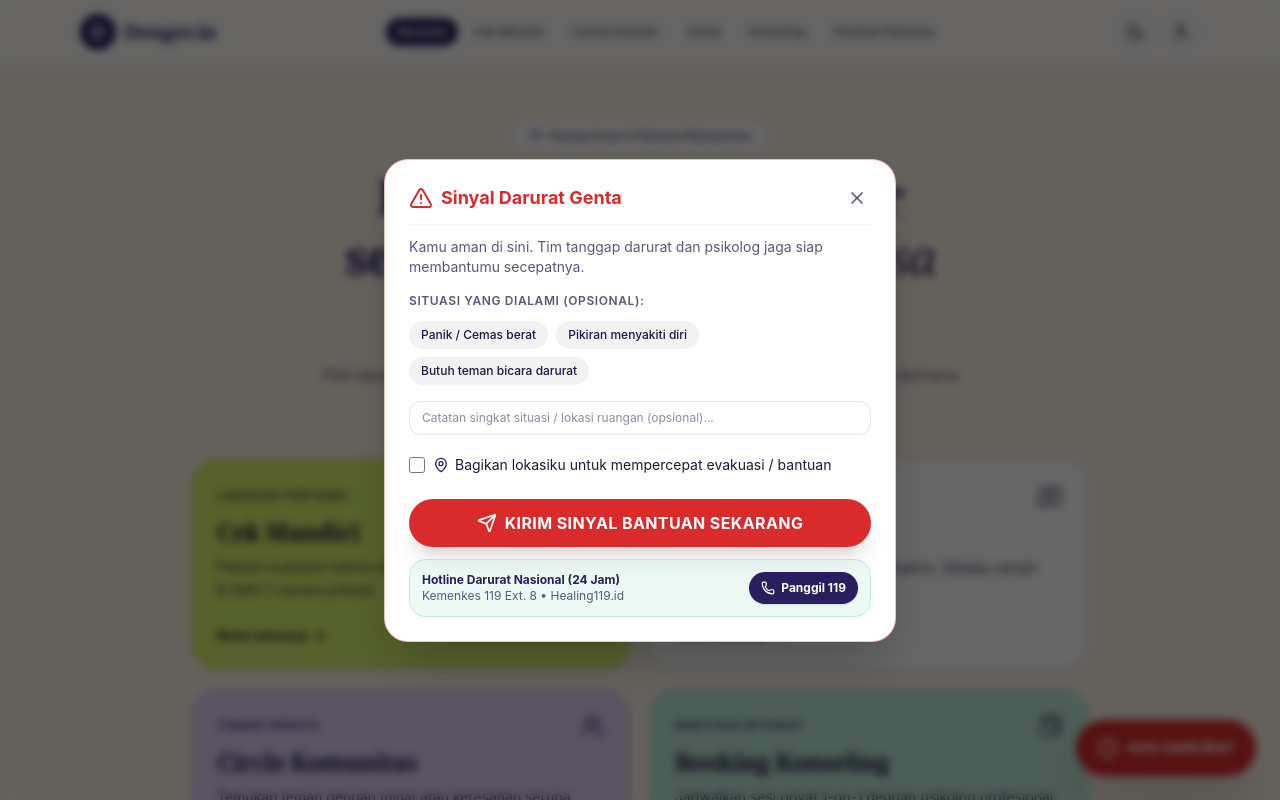
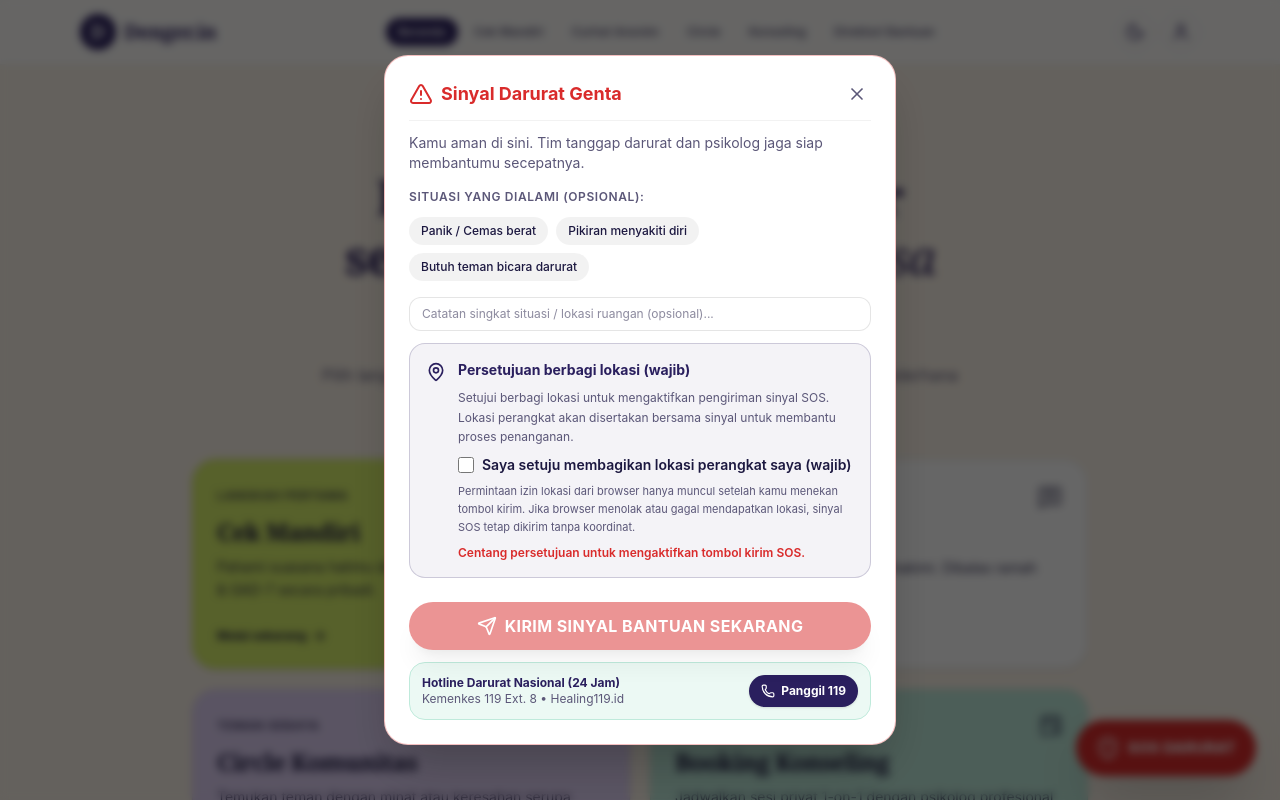
Before and after one commit to denger-in-apps/dia-frontend, a Next.js app: page / in a window 1280 px wide. Both pictures are taken after a click on the button "SOS DARURAT". Shown: the top 800 px of the page. Built offline with nearby package versions, Linux system fonts and the light colour scheme; no server answers; what openapi-fetch would draw is missing.

Commit message:
SCRUM-225 Menambahkan tampilan untuk berbagi lokasis darurat

```diff
--- a/src/components/genta/GentaConfirmSheet.tsx
+++ b/src/components/genta/GentaConfirmSheet.tsx
@@ -30,6 +30,12 @@ export function GentaConfirmSheet({ isOpen, onClose, apiClientOverride }: GentaC
     window.addEventListener("keydown", handleKeyDown);
     return () => window.removeEventListener("keydown", handleKeyDown);
   }, [isOpen, onClose]);
+
+  useEffect(() => {
+    if (isOpen) {
+      setShareLocation(false);
+    }
+  }, [isOpen]);
 
   if (!isOpen) return null;
 
@@ -144,6 +150,7 @@ export function GentaConfirmSheet({ isOpen, onClose, apiClientOverride }: GentaC
               </a>
               <Button
                 onClick={handleSendSignal}
+                disabled={isSubmitting || !shareLocation}
                 variant="outline"
                 size="sm"
                 className="text-xs flex items-center gap-1"
@@ -187,21 +194,43 @@ export function GentaConfirmSheet({ isOpen, onClose, apiClientOverride }: GentaC
             />
           </div>
 
-          {/* FR-MHS-04: Location Permission Toggle */}
-          <div className="pt-2">
-            <label className="flex items-center gap-2 cursor-pointer text-xs sm:text-sm select-none">
+          {/* FR-MHS-04: Explicit, optional location consent */}
+          <section
+            className="mt-2 rounded-2xl border border-brand/20 bg-brand/5 p-4"
+            aria-labelledby="location-consent-title"
+          >
+            <div className="flex items-start gap-3">
+              <MapPin className="mt-0.5 h-5 w-5 shrink-0 text-brand" aria-hidden="true" />
+              <div className="space-y-2">
+                <h3 id="location-consent-title" className="text-sm font-bold text-brand">
+                  Persetujuan berbagi lokasi (wajib)
+                </h3>
+                <p className="text-xs leading-relaxed text-text-muted">
+                  Setujui berbagi lokasi untuk mengaktifkan pengiriman sinyal SOS. Lokasi perangkat akan disertakan
+                  bersama sinyal untuk membantu proses penanganan.
+                </p>
+                <label className="flex cursor-pointer select-none items-start gap-2 text-xs sm:text-sm">
                   <input
                     type="checkbox"
+                    required
                     checked={shareLocation}
                     onChange={(e) => setShareLocation(e.target.checked)}
-                className="rounded border-black/20 text-danger focus:ring-danger w-4 h-4 cursor-pointer"
+                    className="mt-0.5 h-4 w-4 cursor-pointer rounded border-black/20 text-danger focus:ring-danger"
                   />
-              <span className="flex items-center gap-1.5">
-                <MapPin className="w-4 h-4 text-brand shrink-0" />
-                <span>Bagikan lokasiku untuk mempercepat evakuasi / bantuan</span>
-              </span>
+                  <span className="font-semibold">Saya setuju membagikan lokasi perangkat saya (wajib)</span>
                 </label>
+                <p className="text-[11px] leading-relaxed text-text-muted">
+                  Permintaan izin lokasi dari browser hanya muncul setelah kamu menekan tombol kirim. Jika browser
+                  menolak atau gagal mendapatkan lokasi, sinyal SOS tetap dikirim tanpa koordinat.
+                </p>
+                {!shareLocation && (
+                  <p className="text-xs font-semibold text-danger" role="status">
+                    Centang persetujuan untuk mengaktifkan tombol kirim SOS.
+                  </p>
+                )}
               </div>
+            </div>
+          </section>
         </div>
 
         {/* Actions (Max 2-tap guarantee) */}
@@ -209,7 +238,7 @@ export function GentaConfirmSheet({ isOpen, onClose, apiClientOverride }: GentaC
           {/* Main 2-tap Action Button - Active immediately without selection! */}
           <Button
             onClick={handleSendSignal}
-            disabled={isSubmitting}
+            disabled={isSubmitting || !shareLocation}
             variant="danger"
             size="lg"
             className="w-full text-sm sm:text-base font-bold shadow-xl py-3.5 tracking-wide uppercase"
```
Also changed, not shown: 1 other file (tests, documents, lock files or other folders). Lines whose indentation alone changed are shown as unchanged.
